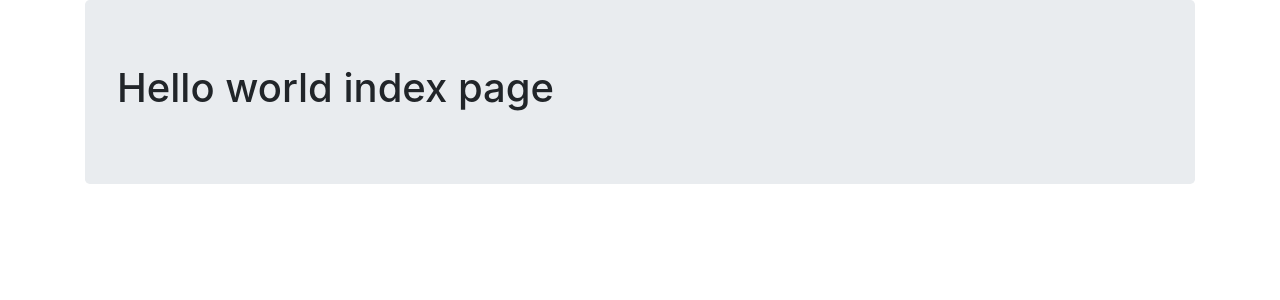
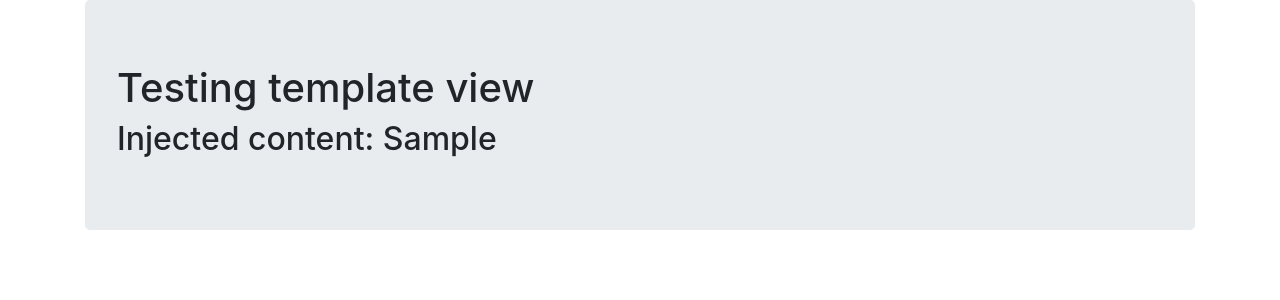
Before and after one commit to EimantasZilis/Django-online-course, a Django app: template Projects/CBVs/templates/app/index.html in a window 1280 px wide. Shown: the part 56-356 px from the top of the page. Run offline with Django 3.2, Linux system fonts and the light colour scheme; the template is opened without the code that fills it: most values are stand-ins (such as "Sample title", 1, 10 or a date in 2020); some libraries are stand-ins or nearby versions.

Commit message:
Injecting data with template views

```diff
--- a/Projects/CBVs/CBVs/urls.py
+++ b/Projects/CBVs/CBVs/urls.py
@@ -19,5 +19,5 @@ from app import views
 
 urlpatterns = [
     path('admin/', admin.site.urls),
-    path('', views.CBView.as_view(), name='index')
+    path('', views.IndexView.as_view(), name='index')
 ]
--- a/Projects/CBVs/templates/app/index.html
+++ b/Projects/CBVs/templates/app/index.html
@@ -4,7 +4,8 @@
 {% block body_block %}
 
 <div class="jumbotron">
-    <h1>Hello world index page</h1>
+    <h1>Testing template view</h1>
+    <h2>Injected content: {{ inject_me }}</h2>
 </div>
 
 {% endblock %}
```
Also changed, not shown: Projects/CBVs/app/views.py (+7 -8 lines).
